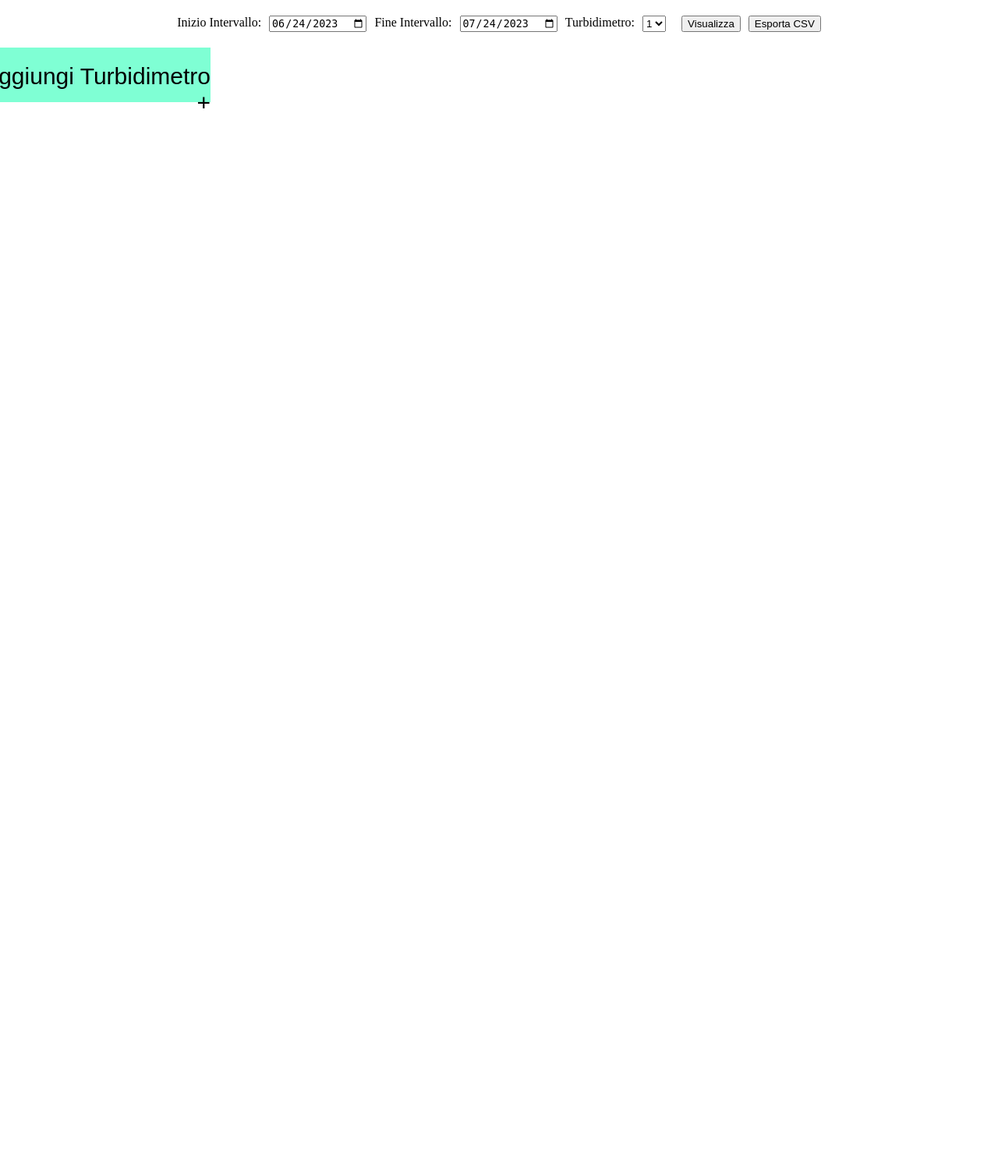
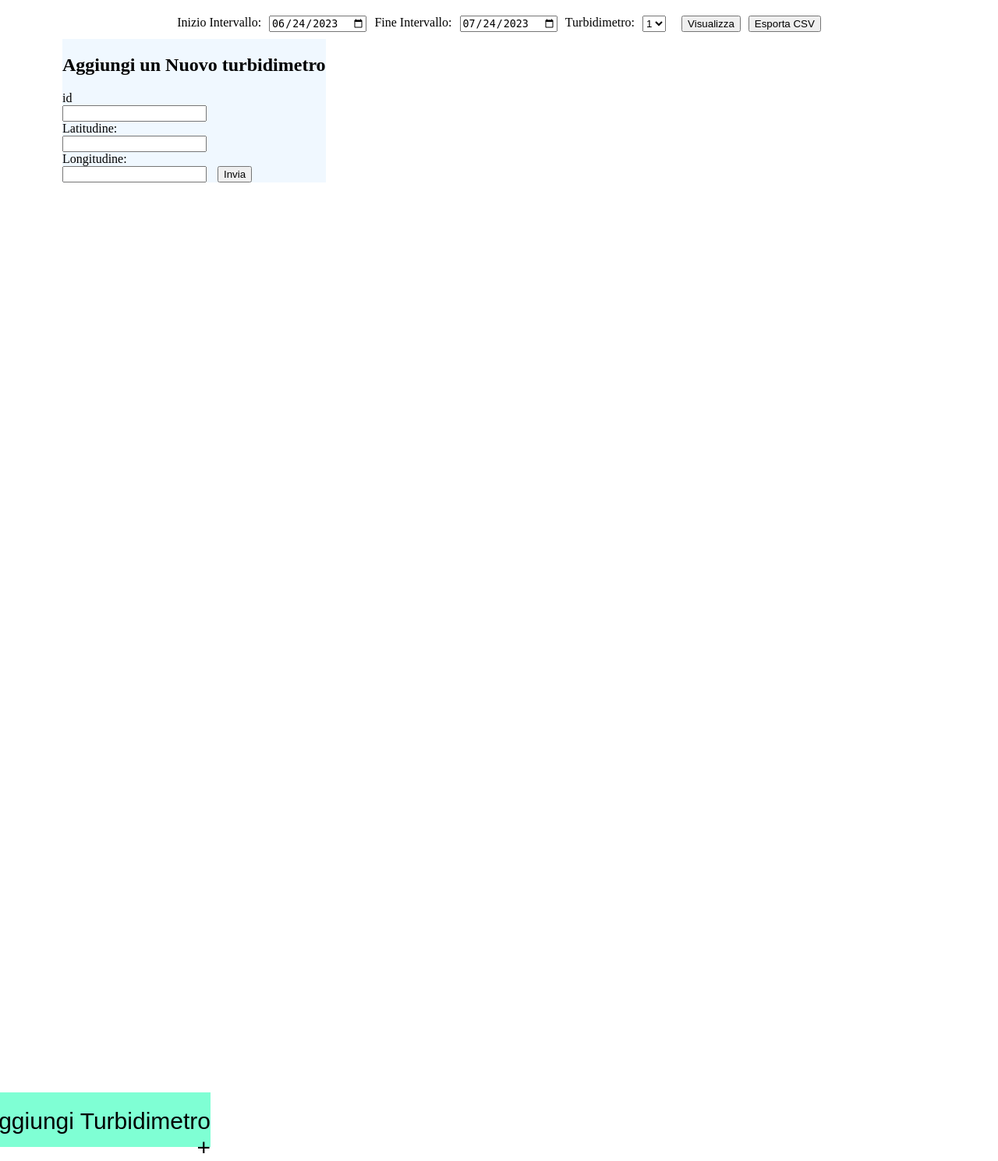
Before and after one commit to MenchiniDev/TurbidimetroPweb, a PHP site: page / in a window 1280 px wide. Shown: the part 50-1539 px from the top of the page at 78% size. Before the commit the page ends 189 px from the top, so only its background shows below. Run offline with PHP 8.4, Linux system fonts and the light colour scheme; data comes from the database, SQL or seed files in the repository; data that the repository does not hold is empty; some libraries are stand-ins or nearby versions.

Commit message:
creazione form per aggiunta rubidimetri in corso

```diff
--- a/css/style.css
+++ b/css/style.css
@@ -35,15 +35,26 @@
 }
 
 #turbidityLineChartDiv {
+  padding: 20px;
   margin-top: 20px;
   display: flex;
   justify-content: center;
 }
-
+#map
+{
+  margin-top: 20px;
+  margin-left: 20px;
+  display: flex;
+  height: 100dvi;
+  width: 100%;
+}
 #turbidityLineChartSvg {
   margin-top: 20px;
+  margin-left: 20px;
+  margin-right: 20px;
   display: flex;
-  justify-content: center;
+  height: 50%;
+  width: 50%;
 
 }
 
@@ -67,3 +78,12 @@
   transition-timing-function: ease-out;
   margin-left: 20px;
 }
+
+#turbidimeterForm
+{
+  float: right;
+  background-color: aliceblue;
+  position: fixed;
+  top: 100px;
+  left: 10vh;
+}
--- a/git.txt
+++ b/git.txt
@@ -11,3 +11,5 @@
 
 quando vedi che non ti aggiorna devi pulire la cache
 	disabilita i dati di navigazione
+
+quando fai le promesse ajax la fetch parte sempre dalla cartella base non da quella del file in cui sei
--- a/index.php
+++ b/index.php
@@ -16,7 +16,7 @@
 		<script type="text/javascript" src="./js/ajax/ajaxManager.js"></script>
 		<script type="text/javascript" src="./js/ajax/LineChartHandler.js"></script>
 		<script type="text/javascript" src="./js/ajax/lineChartDataDashboard.js"></script>
-		<script type="text/javascript" src="./js/ajax/index.js"></script>
+    	<script src="https://maps.googleapis.com/maps/api/js?key=INSERT_YOUR_API_KEY&callback=initMap&v=weekly"></script>
 		<title>Turbidimetri</title>
 	</head>
 	<body onLoad="LineChartHandler.onNewInterval()">
@@ -67,12 +67,21 @@
 		</div>
 		<div id="turbidityLineChartDiv">
 			<svg id="turbidityLineChartSvg" width="1000" height="900"></svg>
+			<div id="map"></div>
 		</div>
-		<div id="map"></div>
-    <script
-    src="https://maps.googleapis.com/maps/api/js?key=INSERT_YOUR_API_KEY&callback=initMap&v=weekly"
-    defer
-    ></script>
 		<div id="lateralAdd" onclick="addTurbidimetro()">aggiungi Turbidimetro +</div>
+		<div>
+			<form id="turbidimeterForm">
+				<h2>Aggiungi un Nuovo turbidimetro</h2>
+				<label for="id">id</label><br>
+				<input type="text" id="identificatore" name="identificatore" ><br>
+				<label for="latitudine">Latitudine:</label> <br>
+    			<input type="text" id="latitudine" name="latitudine"><br>
+    			<label for="longitudine">Longitudine:</label><br>
+    			<input type="text" id="longitudine" name="longitudine" >
+				<button type="submit">Invia</button>
+			</form>
+		</div>
+	<script type="text/javascript" src="./js/index.js"></script>
 	</body>
 	</html>
--- a/js/index.js
+++ b/js/index.js
@@ -1,4 +1,53 @@
-function addTurbidimetro()
+document.getElementById("turbidimeterForm").addEventListener("submit", validateCoordinates);
+
+function validateCoordinates() {
+  const latitudineInput = document.getElementById('latitudine');
+  const longitudineInput = document.getElementById('longitudine');
+  const latitudineValue = latitudineInput.value.trim(); //rimuovo gli spazi all'inizio e alla fine
+  const longitudineValue = longitudineInput.value.trim(); //uguale
+
+  const latitudinePattern = /^[-+]?([1-8]?\d(\.\d+)?|90(\.0+)?)$/;
+  const longitudinePattern = /^[-+]?((1[0-7]\d|0?\d{1,2})(\.\d+)?|180(\.0+)?)$/;
+
+  if (!latitudinePattern.test(latitudineValue)) {
+      alert('Inserisci una latitudine valida nel formato decimale (es. 40.7128 o -37.8136)');
+      latitudineInput.focus(); //attira l'attenzione verso l'input errato
+      return false;
+  }
+
+  if (!longitudinePattern.test(longitudineValue)) {
+      alert('Inserisci una longitudine valida nel formato decimale (es. -74.0060 o 144.9631)');
+      longitudineInput.focus();
+      return false;
+  }
+
+  return true;
+}
+
+
+const addT = document.getElementById("turbidimeterForm");
+
+addT.addEventListener("submit",(e)=>
 {
+  e.preventDefault(); // Evita il comportamento predefinito dell'invio del form
 
-}
+  const formData = new FormData();
+  //ho dovuto costruire manualmente la form per la conversione ad intero di id
+  formData.append('identificatore', parseInt(document.getElementById("identificatore").value));
+  formData.append('latitudine', document.getElementById("latitudine").value);
+  formData.append('longitudine', document.getElementById("longitudine").value);
+
+  fetch("php/ajax/newTurbidimeter.php", {
+    method: 'POST',
+    body: formData
+  })
+.then(response => response.json())
+.then(data => {
+    if(!data['result']){
+      console.log("errore");
+    }
+    else{
+        console.log("tutto ok");
+    }
+});
+});
--- a/php/util/dataManagerDB.php
+++ b/php/util/dataManagerDB.php
@@ -27,4 +27,21 @@
 		return $result;
 	}
 
+	/* ^[-+]?([1-8]?\d(\.\d+)?|90(\.0+)?) REGEXP LATITUDINE */
+	/* [-+]?((1[0-7]\d|0?\d{1,2})(\.\d+)?|180(\.0+)?)$ REGEXP LONGITUDINE*/
+	function storeTurbidimeter($turbidimeterId,$latitudine,$longitudine)
+	{
+		$try = (int)$turbidimeterId;
+		global $turbidimeterDataDb;
+		$queryText = "INSERT INTO Turbidimeters values"
+			. "(:turbidimeterID,:latitudine,:longitudine);";
+		$res = $turbidimeterDataDb->prepareToBind($queryText);
+
+		$res->bindParam(":turbidimeterID",$try);
+		$res->bindParam(":latitudine",$latitudine);
+		$res->bindParam(":longitudine",$longitudine);
+
+		return  $turbidimeterDataDb->executeStmt($res);
+	}
+
 ?>
--- a/php/util/turbidimeterDataDbManager.php
+++ b/php/util/turbidimeterDataDbManager.php
@@ -79,6 +79,17 @@
 	function closeConnection() {
 		$this->db = null;
 	}
+
+    function prepareToBind($queryText)
+    {
+        $res = $this->db->prepare($queryText);
+        return $res;
+    }
+
+    function executeStmt($stmt)
+    {
+        return $stmt->execute();
+    }
 }
 
 ?>
```
Also changed, not shown: php/ajax/newTurbidimeter.php (added, +24 -0 lines). Lines whose indentation alone changed are shown as unchanged.
